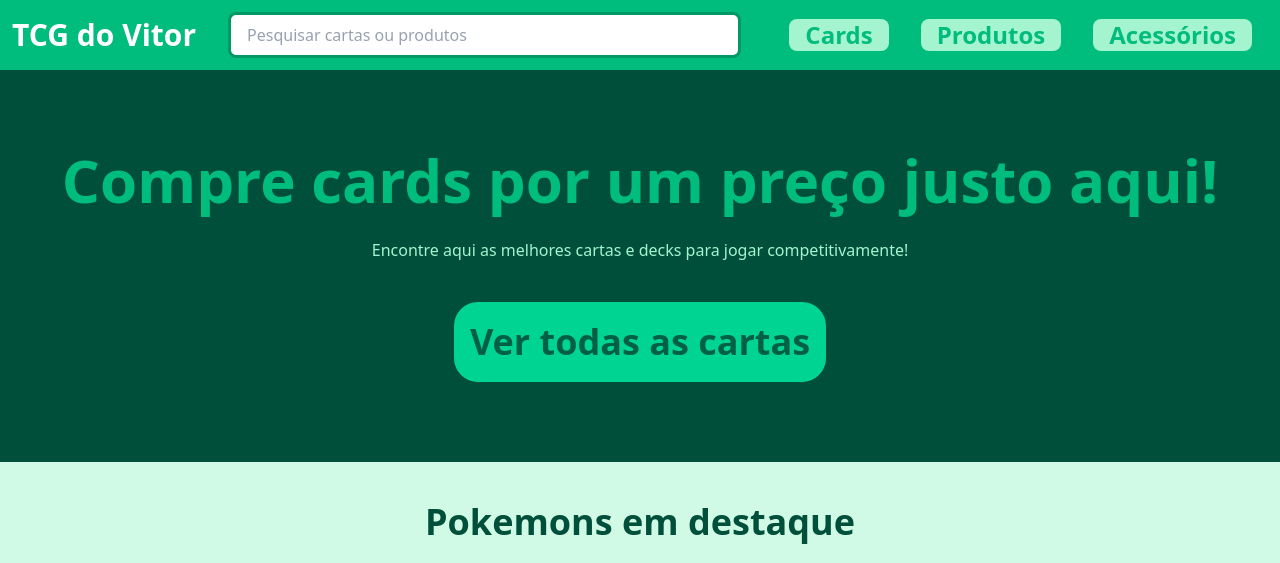
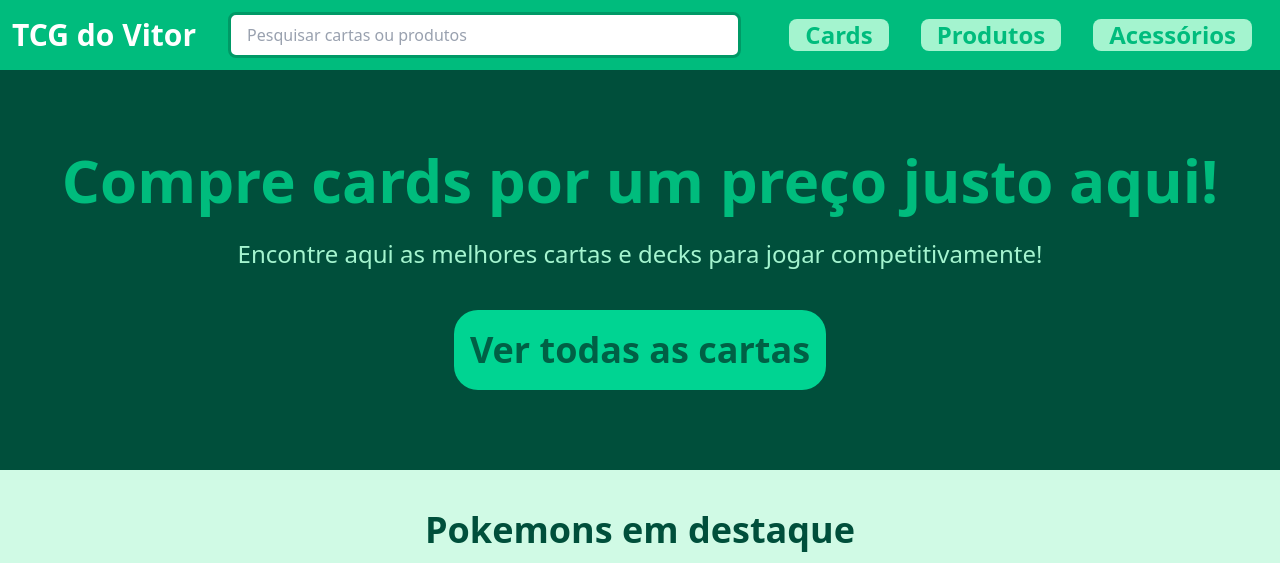
Before and after one commit to vitorhxnrique/Atividade_LandingPage_Oxetech, a website: page index.html in a window 1280 px wide. Shown: the top 563 px of the page. Drawn offline with Linux system fonts and the light colour scheme.

Commit message:
desktop completo

```diff
--- a/index.html
+++ b/index.html
@@ -22,7 +22,7 @@
         </header>
         <section class="bg-emerald-900 py-20 px-4 text-center text-emerald-500">
             <h1 class="text-6xl font-bold">Compre cards por um preço justo aqui!</h1>
-            <p class="text-emerald-200 mt-7">Encontre aqui as melhores cartas e decks para jogar competitivamente!</p>
+            <p class="text-emerald-200 text-2xl mt-7">Encontre aqui as melhores cartas e decks para jogar competitivamente!</p>
             <a href="#" class="inline-block bg-emerald-400 text-emerald-800 text-4xl py-5 px-4 mt-10 rounded-3xl font-extrabold hover:bg-emerald-300 transition-all">Ver todas as cartas</a>
         </section>
         <main class="mx-auto max-w-7xl px-4 py-10">
```
